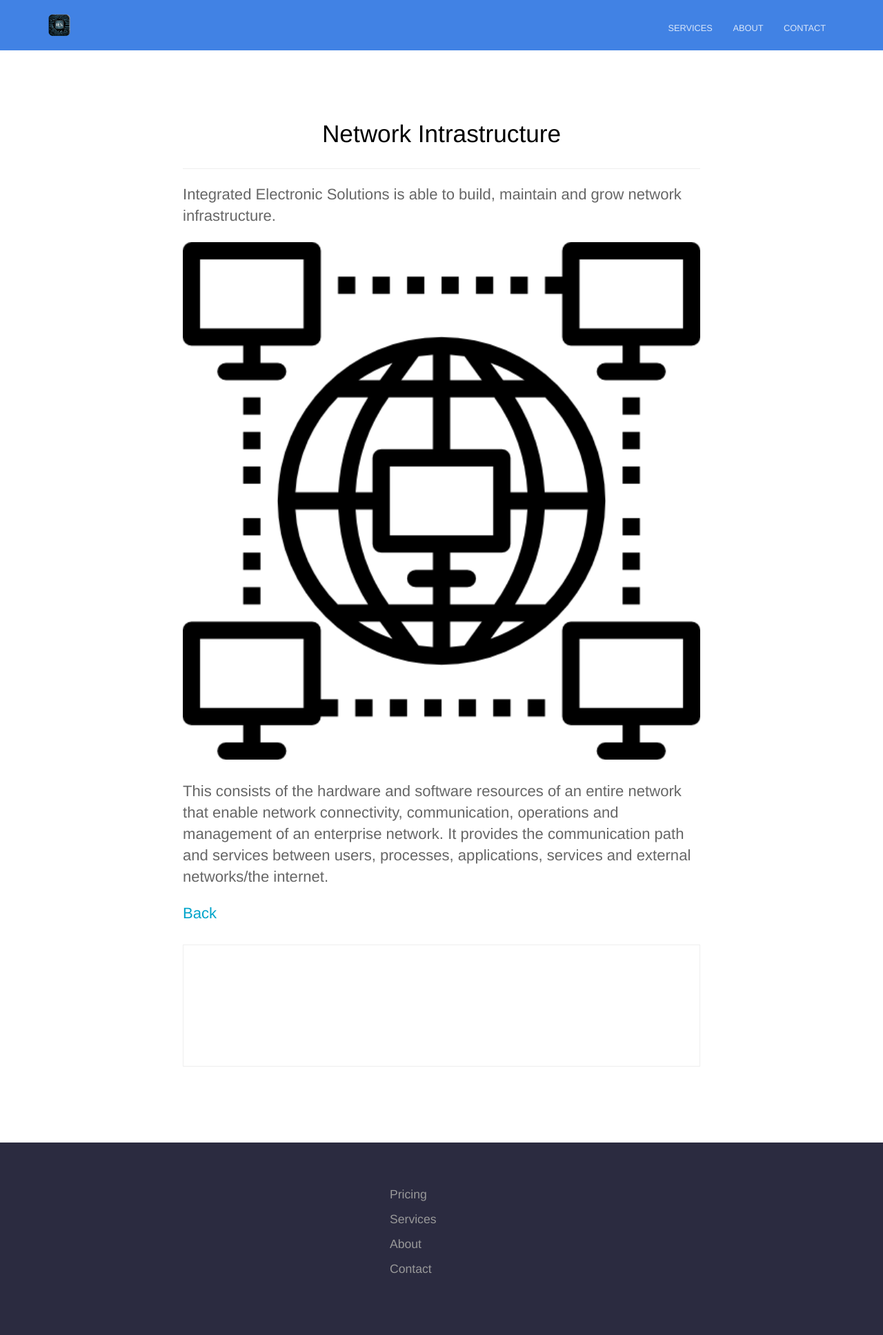
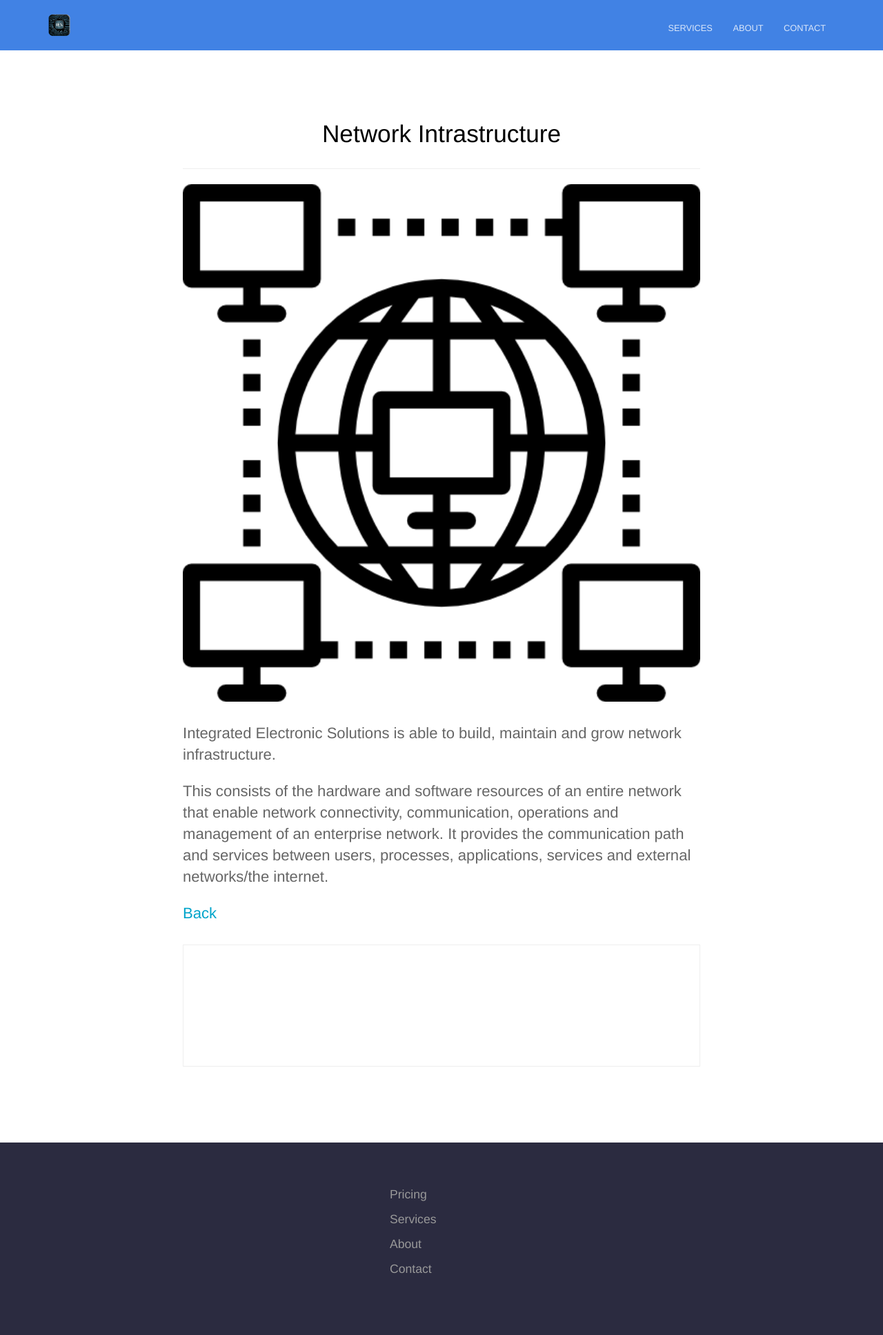
Before and after one commit to koelzerdev/koelzerdev.github.io, a Jekyll site: the page built from _posts/2023-01-01-Networking-Infrastructure.md, in a window 1280 px wide. Shown: the whole page at 69% size. Built offline with Jekyll 4.4.1, drawn with Linux system fonts in a browser that asks for light colours.

Commit message:
image move

```diff
--- a/_posts/2023-01-01-Networking-Infrastructure.md
+++ b/_posts/2023-01-01-Networking-Infrastructure.md
@@ -2,11 +2,9 @@
 title: Network Intrastructure
 ---
 
-
+<img src="{{ site.baseurl }}/images/Networkinfra.png">
 
 Integrated Electronic Solutions is able to build, maintain and grow network infrastructure.
-
-<img src="{{ site.baseurl }}/images/Networkinfra.png">
 
 This consists of the hardware and software resources of an entire network that enable network connectivity, communication, operations and management of an enterprise network. It provides the communication path and services between users, processes, applications, services and external networks/the internet.
 
```
